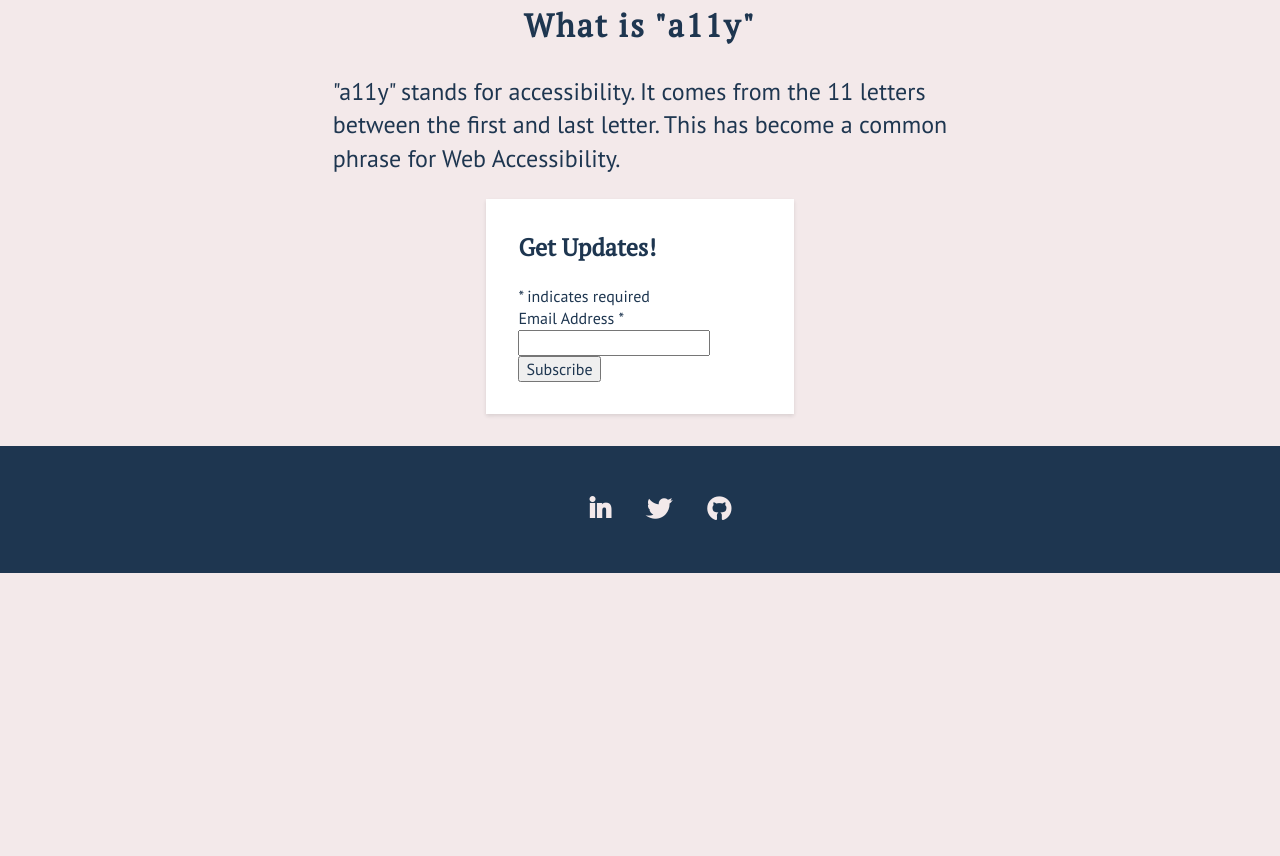
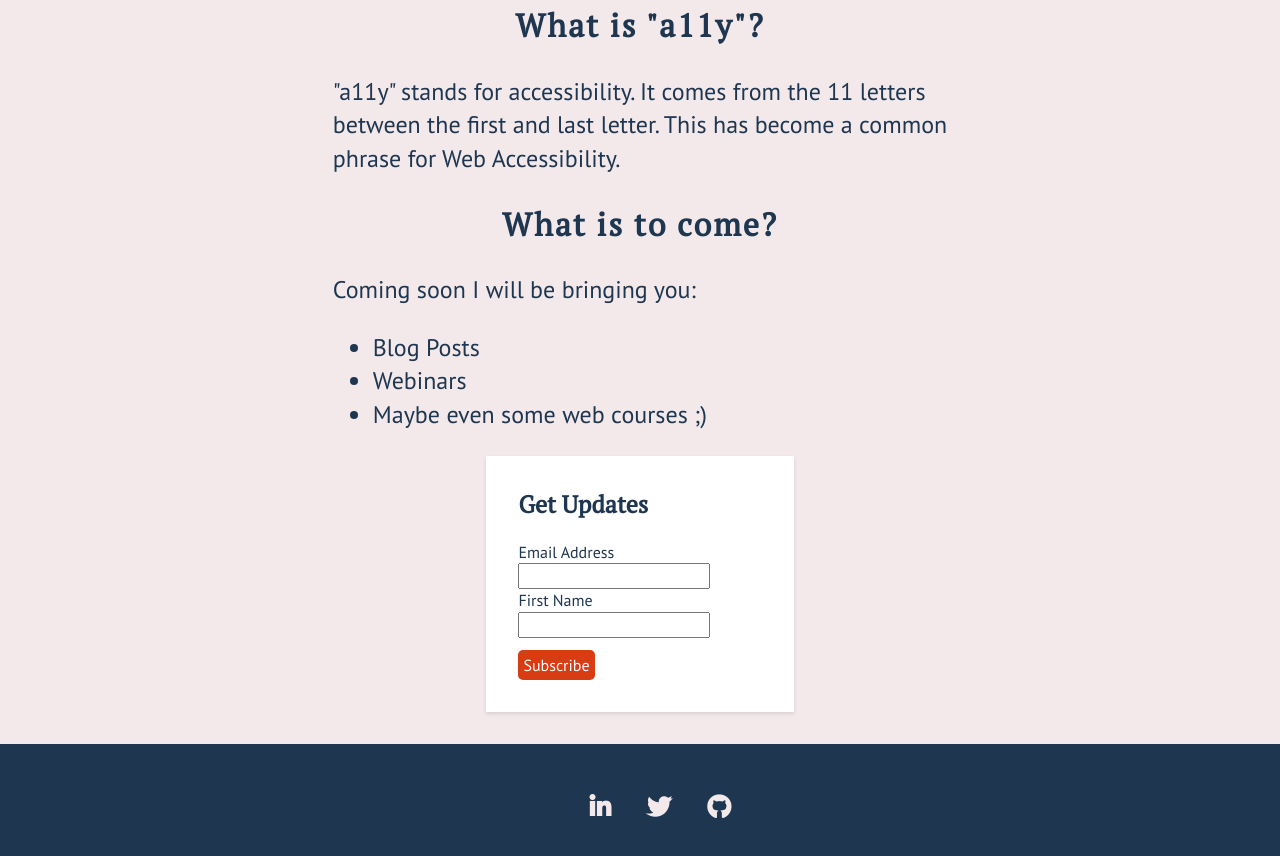
Before and after one commit to lkopacz/LindseyStaticSite, a website: page index.html in a window 1280 px wide. Shown: the part 1035-1891 px from the top of the page. Before the commit the page ends 1608 px from the top, so only its background shows below. Drawn offline with Linux system fonts and the light colour scheme.

Commit message:
Updated final touches of landing page.

```diff
--- a/index.html
+++ b/index.html
@@ -38,29 +38,43 @@
 		</div>
 	</div>
 	<div class="block--bundle-basic">
-    <h2>What is "a11y"</h2>
+    <h2>What is "a11y"?</h2>
 		<div class="field--name-body">
 			<p>"a11y" stands for accessibility. It comes from the 11 letters between the first and last letter.
 				This has become a common phrase for Web Accessibility.</p>
 		</div>
 	</div>
+	<div class="block--bundle-basic">
+			<h2>What is to come?</h2>
+			<div class="field--name-body">
+				<p>Coming soon I will be bringing you:
+					<ul>
+						<li>Blog Posts</li>
+						<li>Webinars</li>
+						<li>Maybe even some web courses ;)</li>
+					</ul>
+				</p>
+			</div>
+		</div>
+	<!-- Begin MailChimp Signup Form -->
 		<div id="mc_embed_signup">
-			<form action="https://twitter.us12.list-manage.com/subscribe/post?u=f3d8a4a93db24975a2da9565b&amp;id=1e7e011a5b" method="post" id="mc-embedded-subscribe-form" name="mc-embedded-subscribe-form" class="validate" target="_blank" novalidate="novalidate">
+		<form action="https://twitter.us12.list-manage.com/subscribe/post?u=f3d8a4a93db24975a2da9565b&amp;id=1e7e011a5b" method="post" id="mc-embedded-subscribe-form" name="mc-embedded-subscribe-form" class="validate" target="_blank" novalidate>
 				<div id="mc_embed_signup_scroll">
-					<h2>Get Updates!</h2>
-					<div class="indicates-required"><span class="asterisk">*</span> indicates required</div>
+			<h2>Get Updates</h2>
 		<div class="mc-field-group">
-						<label for="mce-EMAIL">Email Address  <span class="asterisk">*</span></label>
-						<input type="email" value="" name="EMAIL" class="required email" id="mce-EMAIL" aria-required="true">
+			<label for="mce-EMAIL">Email Address </label>
+			<input type="email" value="" name="EMAIL" class="required email" id="mce-EMAIL">
+		</div>
+		<div class="mc-field-group">
+			<label for="mce-FNAME">First Name </label>
+			<input type="text" value="" name="FNAME" class="required" id="mce-FNAME">
 		</div>
 			<div id="mce-responses" class="clear">
 				<div class="response" id="mce-error-response" style="display:none"></div>
 				<div class="response" id="mce-success-response" style="display:none"></div>
 			</div>    <!-- real people should not fill this in and expect good things - do not remove this or risk form bot signups-->
-					<div style="position: absolute; left: -5000px;" aria-hidden="true"><label for="test">Name:</label><input type="text" name="b_f3d8a4a93db24975a2da9565b_1e7e011a5b" tabindex="-1" value="" id="test"></div>
-					<div class="mc-submit clear">
-						<input type="submit" value="Subscribe" name="subscribe" id="mc-embedded-subscribe" class="button">
-					</div>
+				<div style="position: absolute; left: -5000px;" aria-hidden="true"><input type="text" name="b_f3d8a4a93db24975a2da9565b_1e7e011a5b" tabindex="-1" value=""></div>
+				<div class="clear"><input type="submit" value="Subscribe" name="subscribe" id="mc-embedded-subscribe" class="button"></div>
 				</div>
 		</form>
 		</div>
--- a/source/scss/_partials/components/_main.scss
+++ b/source/scss/_partials/components/_main.scss
@@ -134,3 +134,14 @@
 		margin-top: 0;
 	}
 }
+
+#mc-embedded-subscribe {
+	border-radius: 5px;
+	border: none;
+	padding: 5px;
+	font-weight: 500;
+	color: #fff;
+	background: #D73C13;
+	font-size:  1rem;
+	margin-top: 0.75rem;
+}
```
Also changed, not shown: stylesheets/style.css. Lines whose indentation alone changed are shown as unchanged.
